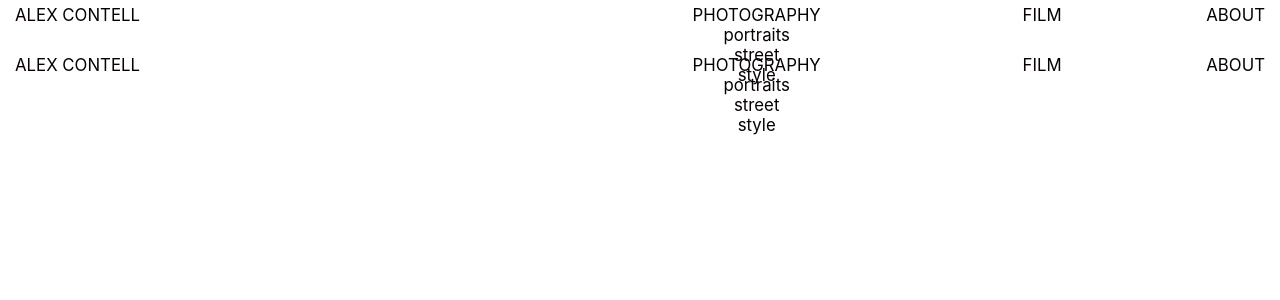
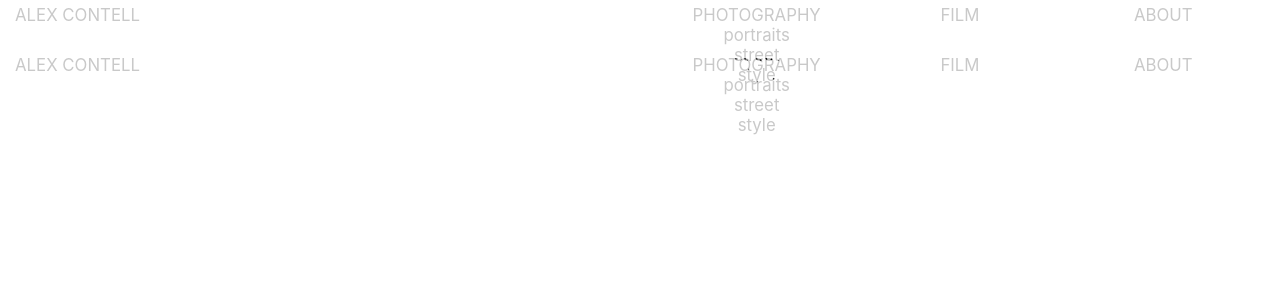
Before and after one commit to acm-sp85/photo-portfolio, a Next.js app: page /components/NavBar in a window 1280 px wide. Shown: the top 300 px of the page. Built offline with nearby package versions, Linux system fonts and the light colour scheme.

Commit message:
inverting nav colors solved

```diff
--- a/pages/index.js
+++ b/pages/index.js
@@ -3,7 +3,7 @@ import { search, getFolders } from '../lib/cloudinary';
 import styles from '../styles/Home.module.scss';
 
 export default function Home({ folders }) {
-  return <div className={styles.container}>HOME</div>;
+  return <div className={styles.container}></div>;
 }
 
 export async function getStaticProps() {
--- a/styles/Home.module.scss
+++ b/styles/Home.module.scss
@@ -7,6 +7,8 @@ $color-primary: #f3a200;
 .container {
   background-image: url('./../public/landing.jpg');
   height: 100vh;
+  transform: translateY(-50px);
+  z-index: -100;
 }
 
 .photo__display {
--- a/styles/_navBar.scss
+++ b/styles/_navBar.scss
@@ -6,22 +6,28 @@
 
   background: none;
   background-color: transparent;
+  // background-color: white;
   padding: 5px 15px;
 
   > * {
     background-color: transparent;
-    color: rgb(6, 0, 0);
+    color: rgb(201, 201, 201);
+    // color: black;
     // filter: invert(1);
     // the goal is to find something like Divide in photoshop
-    // mix-blend-mode: difference;
+    mix-blend-mode: difference;
+    align-self: baseline;
     text-align: right;
   }
 
   &__logo {
     text-align: left;
+    z-index: 100;
   }
 
-  &__photography {
+  &__photography,
+  &__film,
+  &__about {
     display: grid;
     justify-items: center;
     align-items: center;
```
